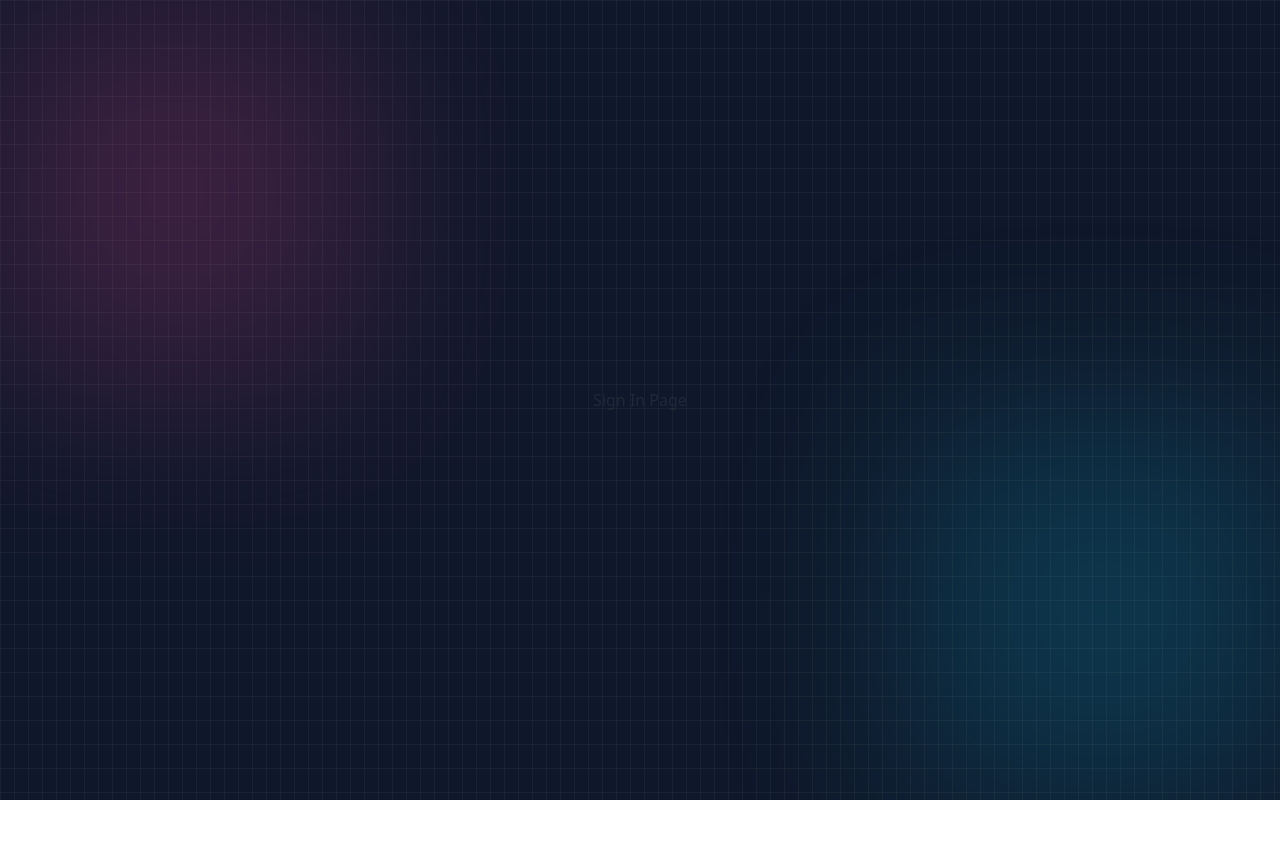
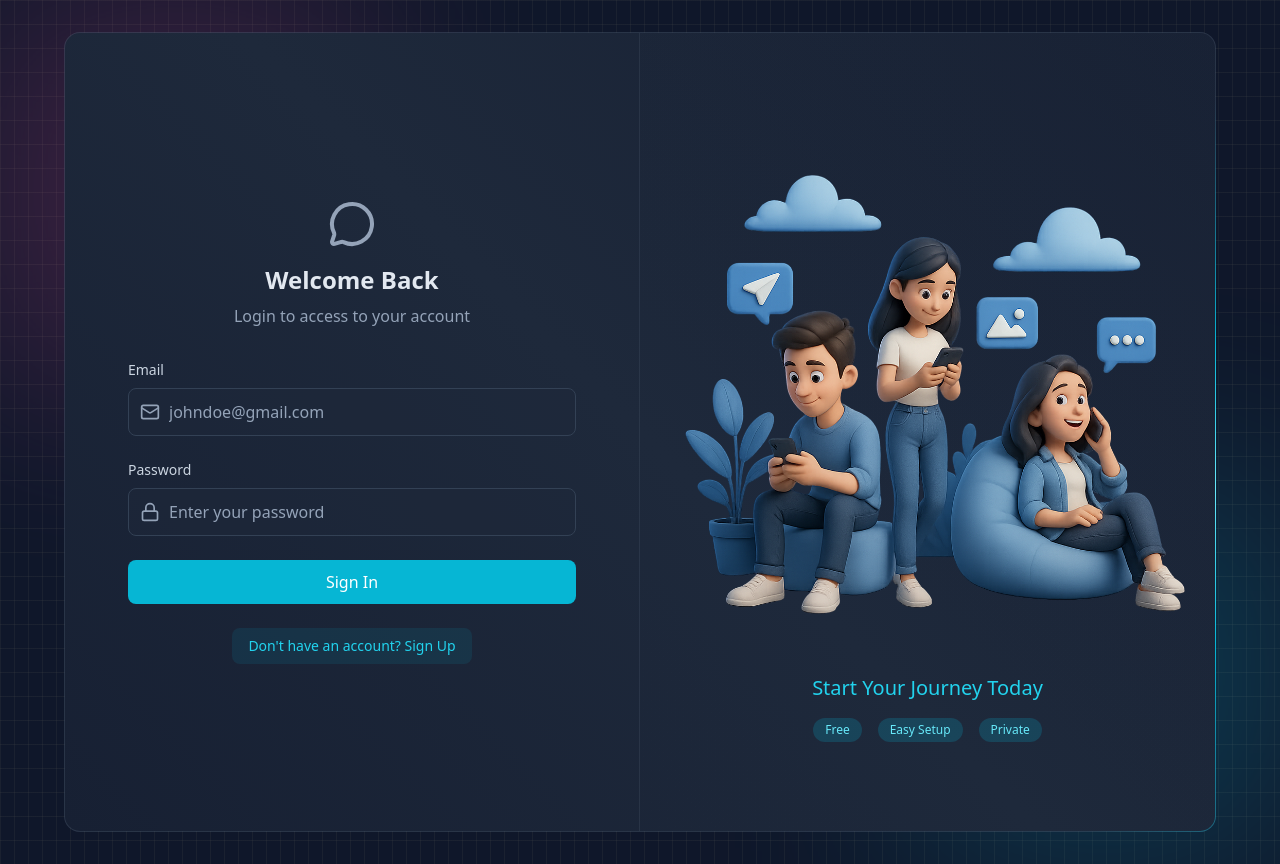
Before and after one commit to deepthi308/ManDeep_Chatify_App_Using_MERN_Stack, a React (Vite) app in the folder frontend/: page /signin in a window 1280 px wide. Before the commit the page ends 800 px from the top, so only its background shows below. Built offline with nearby package versions, Linux system fonts and the light colour scheme; no server answers.

Commit message:
login & logout implemented

```diff
--- a/frontend/src/pages/ChatPage.jsx
+++ b/frontend/src/pages/ChatPage.jsx
@@ -1,5 +1,13 @@
 import React from "react";
+import { useAuthStore } from "../store/useAuthStore";
 
 export default function ChatPage() {
-  return <div>Chat Page</div>;
+  const { signout } = useAuthStore();
+
+  return (
+    <div className="z-10">
+      Chat Page
+      <button onClick={signout}>Logout</button>
+    </div>
+  );
 }
--- a/frontend/src/pages/SignInPage.jsx
+++ b/frontend/src/pages/SignInPage.jsx
@@ -1,5 +1,125 @@
-import React from "react";
+import { useAuthStore } from "../store/useAuthStore";
+import BorderAnimatedContainer from "../components/BorderAnimatedContainer";
+import { LockIcon, MailIcon, MessageCircleIcon, UserIcon } from "lucide-react";
+import { LoaderIcon } from "react-hot-toast";
+import { Link } from "react-router";
+import { useState } from "react";
 
 export default function SignInPage() {
-  return <div>Sign In Page</div>;
+  const [formData, setFormData] = useState({
+    email: "",
+    password: "",
+  });
+  const { signin, isSigningIn } = useAuthStore();
+
+  const handleSubmit = (event) => {
+    event.preventDefault();
+    signin(formData);
+  };
+
+  return (
+    <div className="w-full flex items-center justify-center p-4 bg-slate-900">
+      <div className="relative w-full max-w-6xl md:h-[800px] h-[650px]">
+        <BorderAnimatedContainer>
+          <div className="w-full flex flex-col md:flex-row">
+            {/* FORM CLOUMN - LEFT SIDE */}
+            <div className="md:w-1/2 p-8 flex items-center justify-center md:border-r border-slate-600/30">
+              <div className="w-full max-w-md">
+                {/* HEADING TEXT */}
+                <div className="text-center mb-8">
+                  <MessageCircleIcon className="w-12 h-12 mx-auto text-slate-400 mb-4" />
+                  <h2 className="text-2xl font-bold text-slate-200 mb-2">
+                    Welcome Back
+                  </h2>
+                  <p className="text-slate-400">
+                    Login to access to your account
+                  </p>
+                </div>
+
+                {/* FORM */}
+                <form onSubmit={handleSubmit} className="space-y-6">
+                  {/* EMAIL INPUT */}
+                  <div>
+                    <label className="auth-input-label">Email</label>
+                    <div className="relative">
+                      <MailIcon className="auth-input-icon" />
+
+                      <input
+                        type="email"
+                        value={formData.email}
+                        onChange={(e) =>
+                          setFormData({ ...formData, email: e.target.value })
+                        }
+                        className="input"
+                        placeholder="johndoe@gmail.com"
+                      />
+                    </div>
+                  </div>
+
+                  {/* PASSWORD INPUT */}
+                  <div>
+                    <label className="auth-input-label">Password</label>
+                    <div className="relative">
+                      <LockIcon className="auth-input-icon" />
+
+                      <input
+                        type="password"
+                        value={formData.password}
+                        onChange={(e) =>
+                          setFormData({ ...formData, password: e.target.value })
+                        }
+                        className="input"
+                        placeholder="Enter your password"
+                      />
+                    </div>
+                  </div>
+
+                  {/* SUBMIT BUTTON */}
+                  <button
+                    className="auth-btn"
+                    type="submit"
+                    disabled={isSigningIn}
+                  >
+                    {isSigningIn ? (
+                      <LoaderIcon className="w-full h-5 animate-spin text-center" />
+                    ) : (
+                      "Sign In"
+                    )}
+                  </button>
+                </form>
+
+                <div className="mt-6 text-center">
+                  <Link to="/signup" className="auth-link">
+                    Don't have an account? Sign Up
+                  </Link>
+                </div>
+              </div>
+            </div>
+
+            {/* FORM ILLUSTRATION - RIGHT SIDE */}
+            <div className="hidden md:w-1/2 md:flex items-center justify-center p-6 bg-gradient-to-bl from-slate-800/20 to-transparent">
+              <div>
+                <img
+                  src="/login.png"
+                  alt="People using mobile devices"
+                  className="w-full h-auto object-contain"
+                />
+                <div className="mt-6 text-center">
+                  <h3 className="text-xl font-medium text-cyan-400">
+                    Start Your Journey Today
+                  </h3>
+
+                  <div className="mt-4 flex justify-center gap-4">
+                    <span className="auth-badge">Free</span>
+                    <span className="auth-badge">Easy Setup</span>
+                    <span className="auth-badge">Private</span>
+                  </div>
+                </div>
+              </div>
+            </div>
+          </div>
+        </BorderAnimatedContainer>
+      </div>
+    </div>
+  );
 }
--- a/frontend/src/pages/SignUpPage.jsx
+++ b/frontend/src/pages/SignUpPage.jsx
@@ -11,7 +11,11 @@
 import { Link } from "react-router";
 
 export default function SignUpPage() {
-  const [formData, setFormData] = useState({ fullName: "", email: "" });
+  const [formData, setFormData] = useState({
+    fullName: "",
+    email: "",
+    password: "",
+  });
   const { signup, isSigningUp } = useAuthStore();
 
   const handleSubmit = (e) => {
--- a/frontend/src/store/useAuthStore.js
+++ b/frontend/src/store/useAuthStore.js
@@ -5,7 +5,9 @@
 export const useAuthStore = create((set, get) => ({
   authUser: null,
   isCheckingAuth: true,
-  IsSigningUp: false,
+  isSigningUp: false,
+  isSigningIn: false,
+  // isSigningOut: false,
 
   checkAuth: async () => {
     try {
@@ -18,8 +20,20 @@
       set({ isCheckingAuth: false });
     }
   },
+  signin: async (data) => {
+    set({ isSigningIn: true });
+    try {
+      const res = await axiosInstance.post("/auth/signin", data);
+      set({ authUser: res.data });
+      toast.success("Logged in successfully");
+    } catch (error) {
+      toast.error(error.response.data.message);
+    } finally {
+      set({ isSigningIn: false });
+    }
+  },
   signup: async (data) => {
-    set({ IsSigningUp: true });
+    set({ isSigningUp: true });
     try {
       const res = await axiosInstance.post("/auth/signup", data);
       set({ authUser: res.data });
@@ -27,7 +41,20 @@
     } catch (error) {
       toast.error(error.response.data.message);
     } finally {
-      set({ IsSigningUp: false });
+      set({ isSigningUp: false });
+    }
+  },
+  signout: async () => {
+    set({ isSigningOut: true });
+    try {
+      await axiosInstance.post("/auth/signout");
+      set({ authUser: null });
+      toast.success("Logged out successfully");
+    } catch (error) {
+      toast.error("Error while logging out");
+      console.error(error.response.data.message);
+    } finally {
+      set({ isSigningOut: false });
     }
   },
 }));
```
Also changed, not shown: 1 other file (tests, documents, lock files or other folders).
